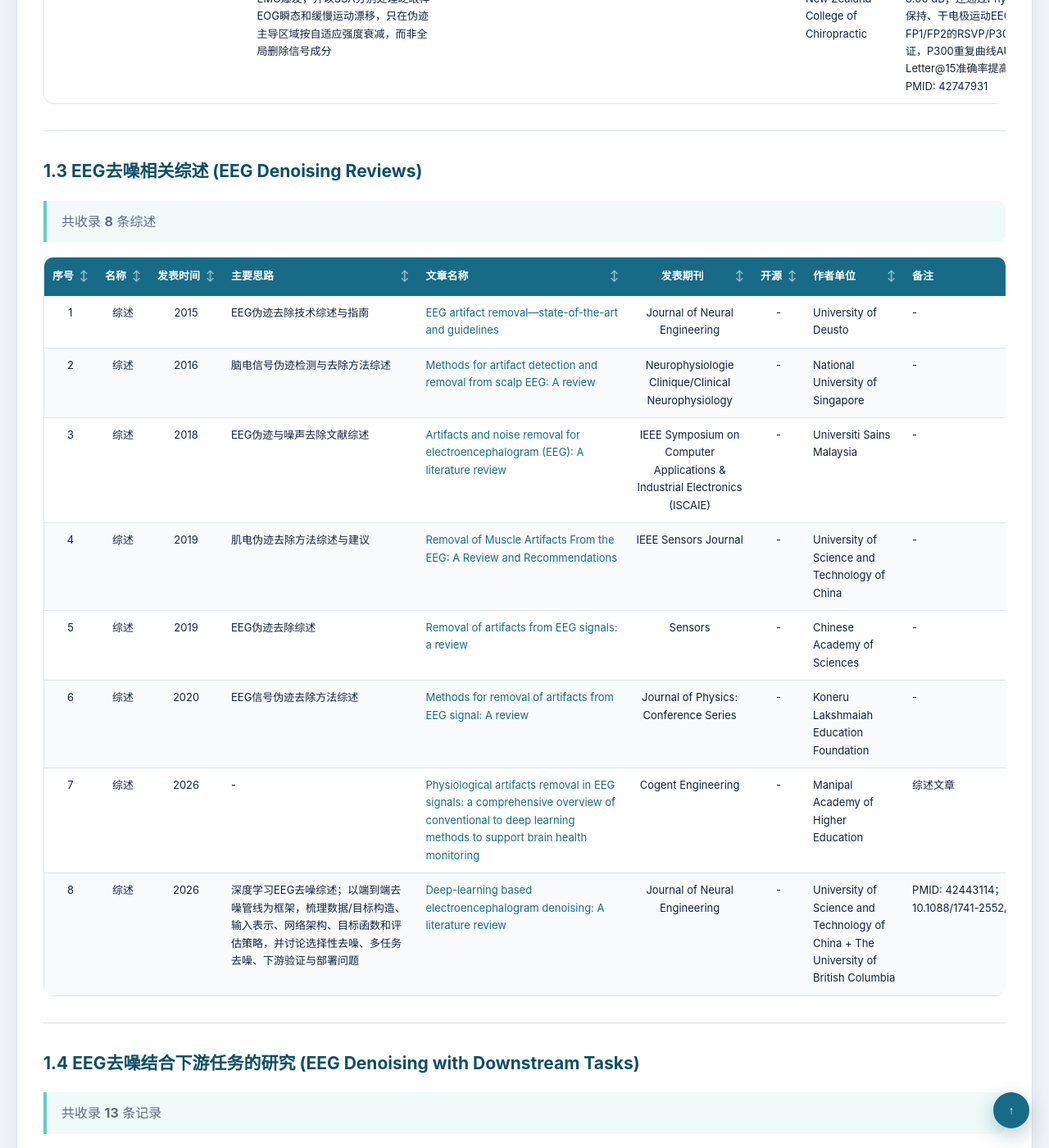
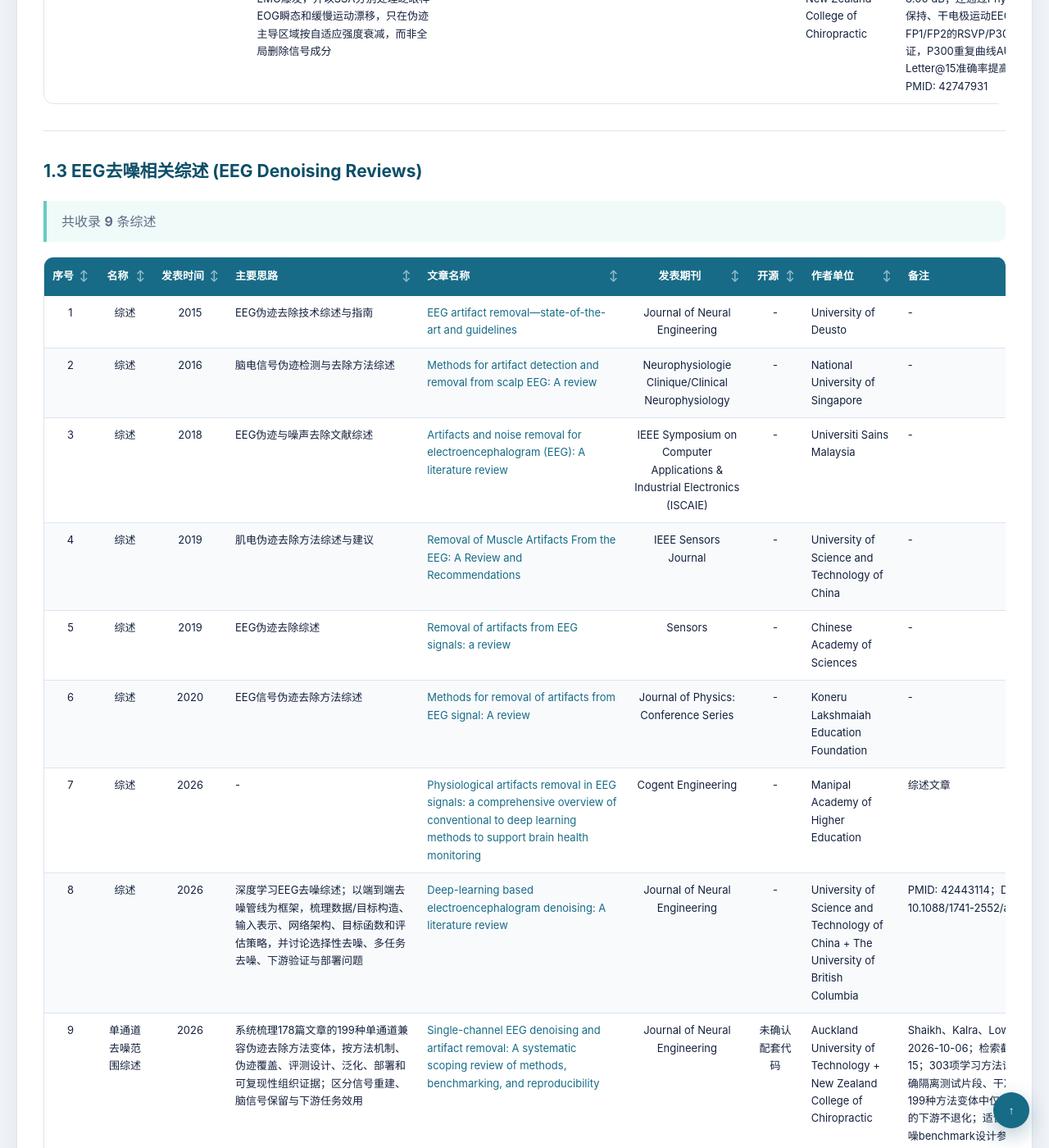
Before and after one commit to hanyilinn/EEG_Denoising_Review, a Jekyll site: the page built from docs/index.md, in a window 1280 px wide and 1400 px high, scrolled down 11812 px. Shown: the whole window at 82% size. Built offline with Jekyll 4.4.1, drawn with Linux system fonts in a browser that asks for light colours; some of the changed text lies outside the part shown.

Commit message:
Add single-channel EEG denoising scoping review

```diff
--- a/docs/index.md
+++ b/docs/index.md
@@ -153,7 +153,7 @@ title: EEG Research Review
 
 ### 1.3 EEG去噪相关综述 (EEG Denoising Reviews)
 
-> 共收录 **8** 条综述
+> 共收录 **9** 条综述
 
 | 序号 | 名称 | 发表时间 | 主要思路 | 文章名称 | 发表期刊 | 开源 | 作者单位 | 备注 |
 |:---:|:---:|:---:|:---|:---|:---:|:---:|:---|:---|
@@ -165,6 +165,7 @@ title: EEG Research Review
 | 6 | 综述 | 2020 | EEG信号伪迹去除方法综述 | [Methods for removal of artifacts from EEG signal: A review](https://iopscience.iop.org/article/10.1088/1742-6596/1706/1/012093/meta) | Journal of Physics: Conference Series | - | Koneru Lakshmaiah Education Foundation | - |
 | 7 | 综述 | 2026 | - | [Physiological artifacts removal in EEG signals: a comprehensive overview of conventional to deep learning methods to support brain health monitoring](https://www.mdpi.com/2227-7080/13/12/578) | Cogent Engineering | - | Manipal Academy of Higher Education | 综述文章 |
 | 8 | 综述 | 2026 | 深度学习EEG去噪综述；以端到端去噪管线为框架，梳理数据/目标构造、输入表示、网络架构、目标函数和评估策略，并讨论选择性去噪、多任务去噪、下游验证与部署问题 | [Deep-learning based electroencephalogram denoising: A literature review](https://iopscience.iop.org/article/10.1088/1741-2552/ae89e6) | Journal of Neural Engineering | - | University of Science and Technology of China + The University of British Columbia | PMID: 42443114；DOI: 10.1088/1741-2552/ae89e6 |
+| 9 | 单通道去噪范围综述 | 2026 | 系统梳理178篇文章的199种单通道兼容伪迹去除方法变体，按方法机制、伪迹覆盖、评测设计、泛化、部署和可复现性组织证据；区分信号重建、脑信号保留与下游任务效用 | [Single-channel EEG denoising and artifact removal: A systematic scoping review of methods, benchmarking, and reproducibility](https://doi.org/10.1088/1741-2552/aeb0ce) | Journal of Neural Engineering | 未确认配套代码 | Auckland University of Technology + New Zealand College of Chiropractic | Shaikh、Kalra、Lowe、Khan；2026-10-06；检索截至2026-08-15；303项学习方法评测中仅31项明确隔离测试片段、干净源和伪迹源，199种方法变体中仅3种评价干净输入的下游不退化；适合作为任务导向去噪benchmark设计参考；PMID: 42838079 |
 
 ---
 
```
